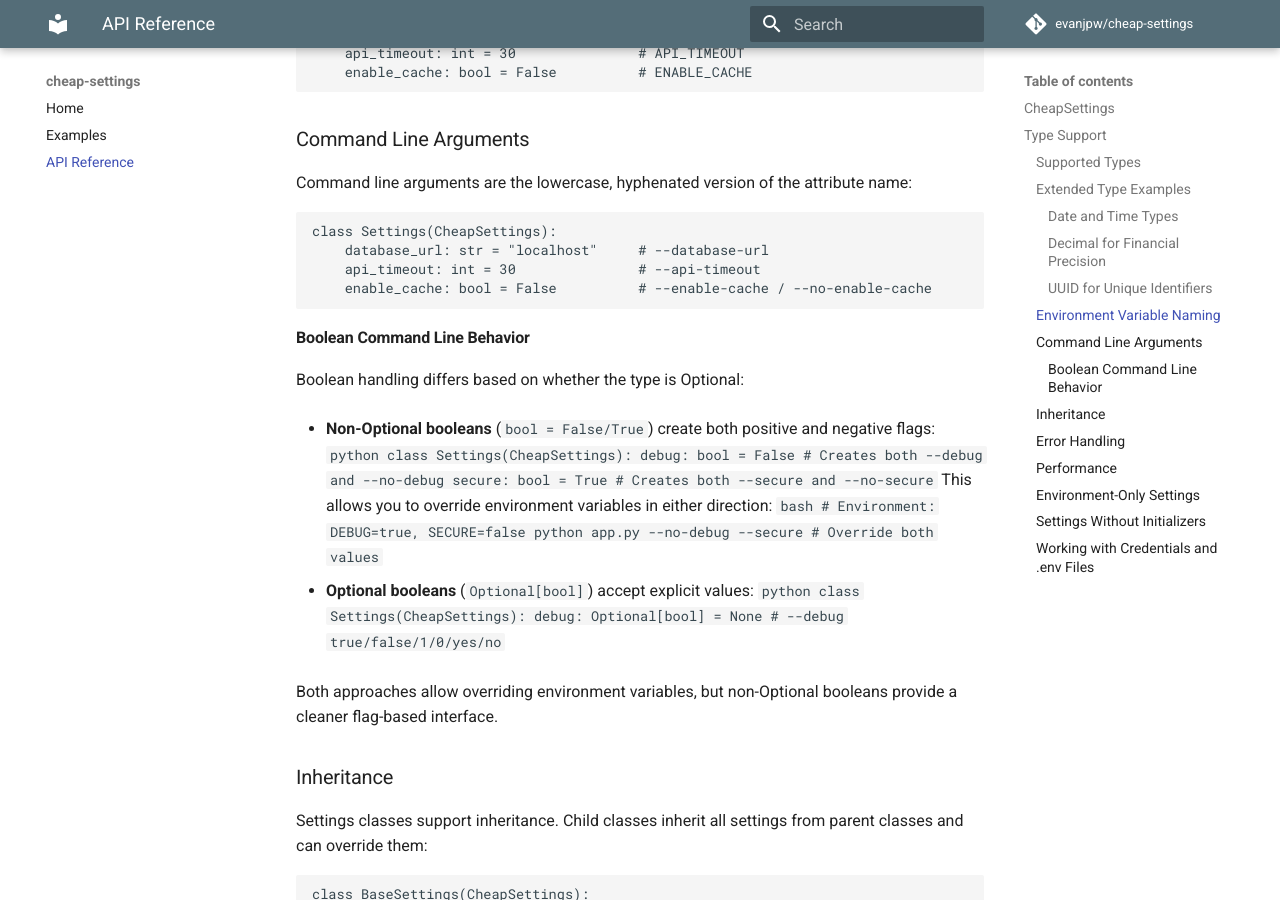
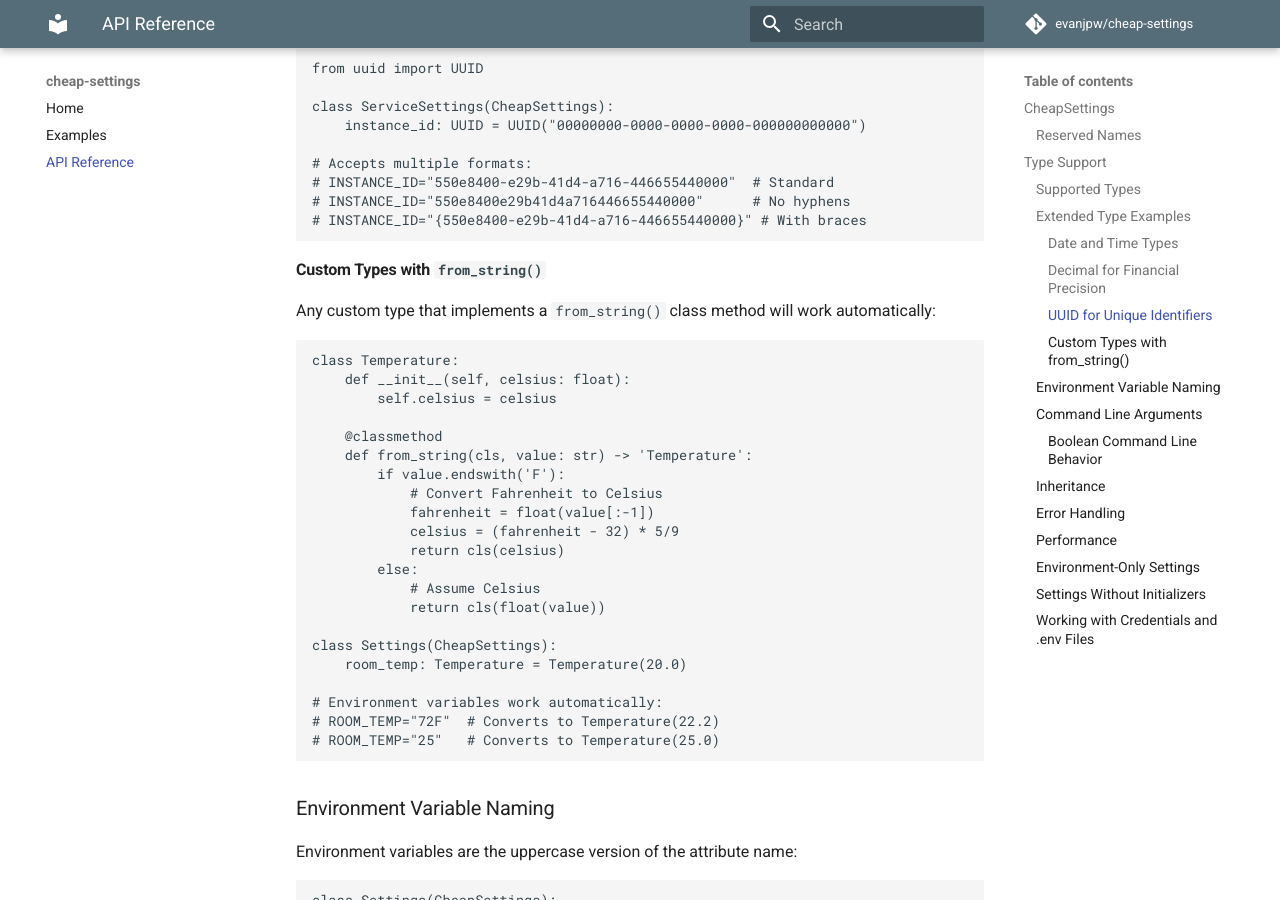
Before and after one commit to evanjpw/cheap-settings, an MkDocs documentation site: the page built from docs/api.md, in a window 1280 px wide and 900 px high, scrolled down 2462 px. Built offline with MkDocs 1.6.1 and Material for MkDocs 9.7.7, drawn with Linux system fonts in a browser that asks for light colours; comment, search, counter and statistics services are not loaded; some of the changed text lies outside the part shown.

Commit message:
Alpha 1.4

````diff
--- a/docs/api.md
+++ b/docs/api.md
@@ -7,6 +7,20 @@
       show_root_heading: true
       show_root_toc_entry: false
       heading_level: 3
+
+### Reserved Names
+
+The attribute name `__cheap_settings__` is reserved for future configuration of cheap-settings behavior. Do not use this name for your settings.
+
+```python
+# ❌ Don't do this
+class MySettings(CheapSettings):
+    __cheap_settings__: dict = {}  # Reserved!
+
+# ✅ Do this instead
+class MySettings(CheapSettings):
+    my_settings: dict = {}
+```
 
 ## Type Support
 
@@ -28,6 +42,7 @@
 | `UUID` | `UUID("...")` | `VALUE="550e8400-..."` | With/without hyphens |
 | `list` | `[1, 2, 3]` | `VALUE='[1, 2, 3]'` | Parsed as JSON |
 | `dict` | `{"key": "value"}` | `VALUE='{"key": "value"}'` | Parsed as JSON |
+| Custom types | Any type with `from_string()` | `VALUE="custom format"` | Calls `Type.from_string(value)` |
 | `Optional[T]` | `None` or `T` | `VALUE="none"` or valid `T` | Special "none" string sets to None |
 | `Union[T, U]` | `T` or `U` | Valid for either type | Tries each type in order |
 
@@ -80,6 +95,34 @@
 # INSTANCE_ID="550e8400-e29b-41d4-a716-446655440000"  # Standard
 # INSTANCE_ID="550e8400e29b41d4a716446655440000"      # No hyphens
 # INSTANCE_ID="{550e8400-e29b-41d4-a716-446655440000}" # With braces
+```
+
+#### Custom Types with `from_string()`
+
+Any custom type that implements a `from_string()` class method will work automatically:
+
+```python
+class Temperature:
+    def __init__(self, celsius: float):
+        self.celsius = celsius
+
+    @classmethod
+    def from_string(cls, value: str) -> 'Temperature':
+        if value.endswith('F'):
+            # Convert Fahrenheit to Celsius
+            fahrenheit = float(value[:-1])
+            celsius = (fahrenheit - 32) * 5/9
+            return cls(celsius)
+        else:
+            # Assume Celsius
+            return cls(float(value))
+
+class Settings(CheapSettings):
+    room_temp: Temperature = Temperature(20.0)
+
+# Environment variables work automatically:
+# ROOM_TEMP="72F"  # Converts to Temperature(22.2)
+# ROOM_TEMP="25"   # Converts to Temperature(25.0)
 ```
 
 ### Environment Variable Naming
--- a/pyproject.toml
+++ b/pyproject.toml
@@ -1,6 +1,6 @@
 [project]
 name = "cheap-settings"
-version = "1.3.0"
+version = "1.4.0-alpha"
 description = "A lightweight, low footprint settings system"
 readme = "README.md"
 authors =[
````
Also changed, not shown: CHANGELOG.md (+8 -0 lines), README.md (+1 -1 lines), .bumpversion.toml, 6 other files.
